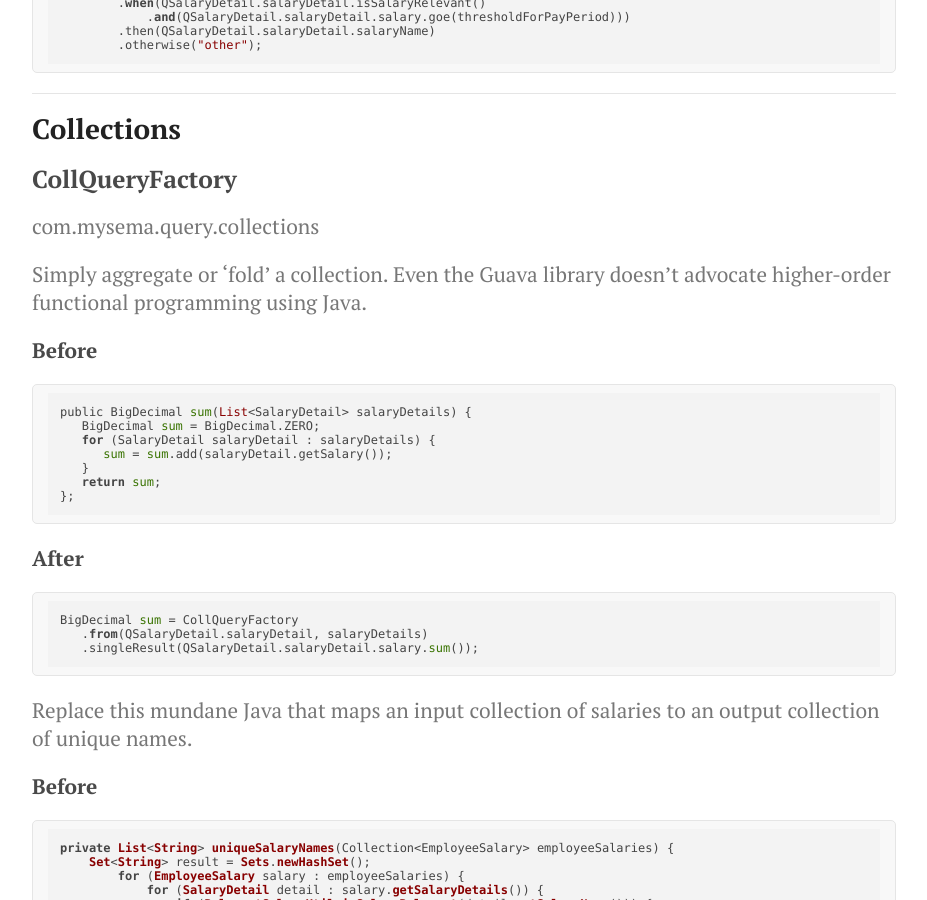
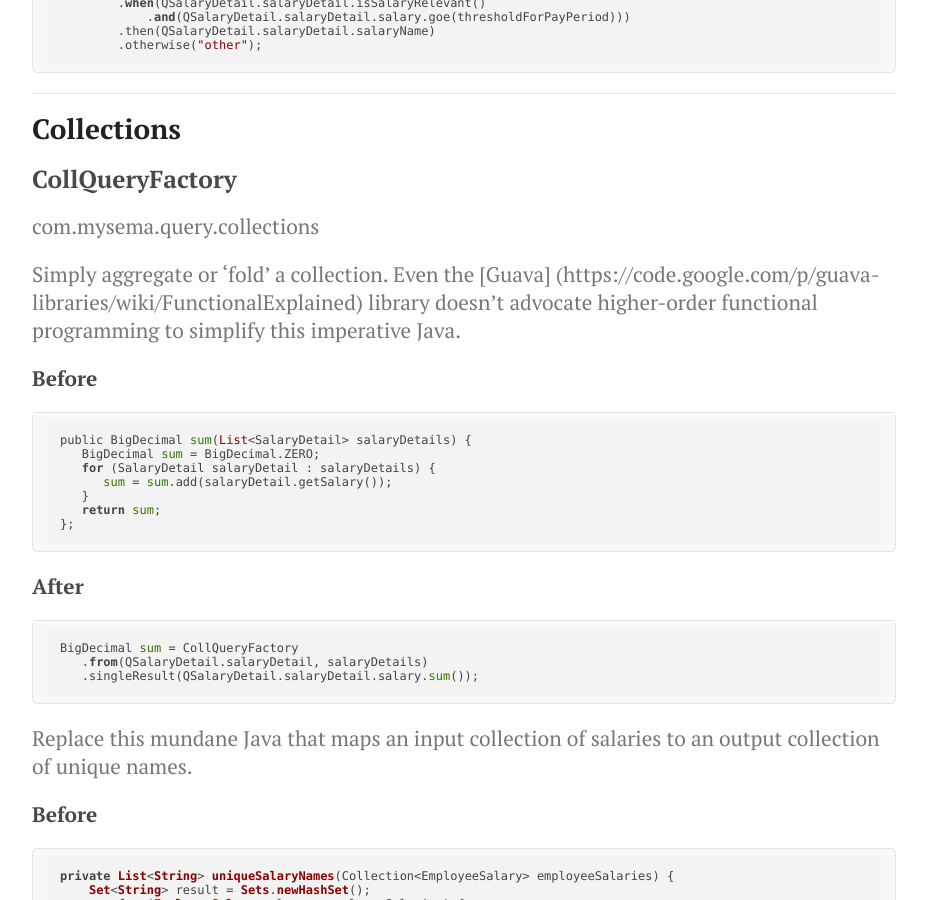
Before and after one commit to griffio/griffio.github.io, a Jekyll site: the page built from _posts/2014-09-01-querydsl-maturity-model.md, in a window 1280 px wide and 900 px high, scrolled down 1451 px. Shown: the whole window, without its empty margins (176-1103 px from the left). Built offline with Jekyll 4.4.1, drawn with Linux system fonts in a browser that asks for light colours; nearby versions of some CDN libraries.

Commit message:
Update 2014-09-01-querydsl-maturity-model.md

```diff
--- a/_posts/2014-09-01-querydsl-maturity-model.md
+++ b/_posts/2014-09-01-querydsl-maturity-model.md
@@ -79,7 +79,7 @@ CaseBuilder caseOfSalaryname = new CaseBuilder()
 
 com.mysema.query.collections
 
-Simply aggregate or 'fold' a collection. Even the Guava library doesn't advocate higher-order functional programming using Java.
+Simply aggregate or 'fold' a collection. Even the [Guava]  (https://code.google.com/p/guava-libraries/wiki/FunctionalExplained) library doesn't advocate higher-order functional programming to simplify this imperative Java.
 
 #### Before
 
```
